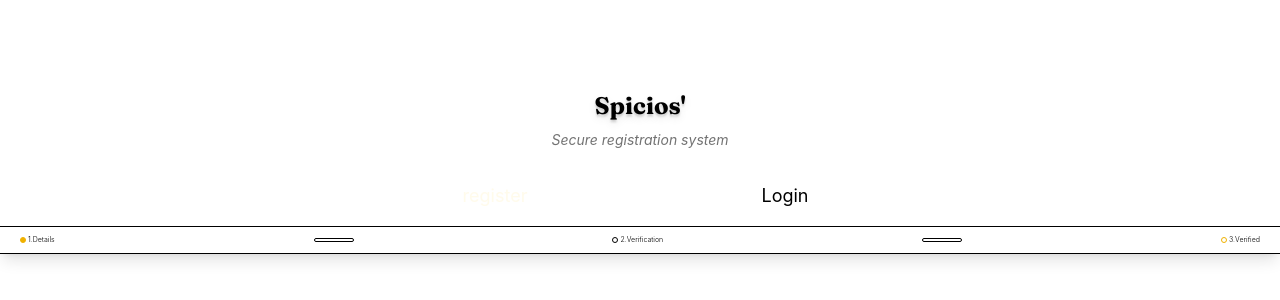
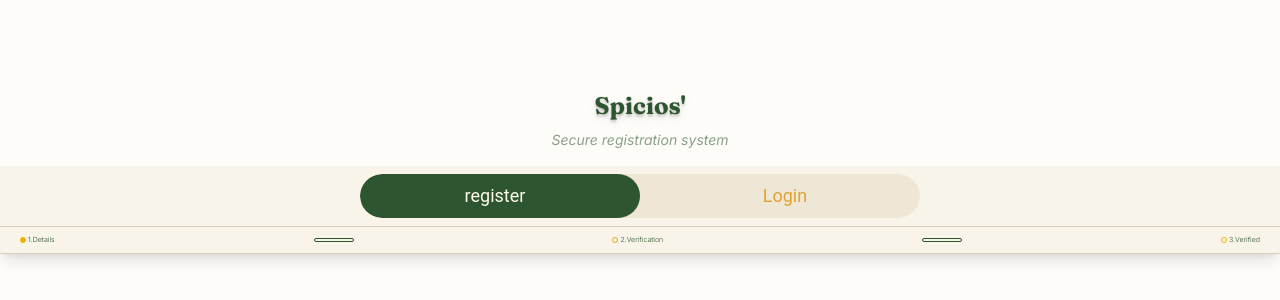
Before and after one commit to Dev-Dhiraj-01yt/react_repo_production, a React (Vite) app in the folder shop-cut/: page /login in a window 1280 px wide. Shown: the part 228-528 px from the top of the page. Built offline with nearby package versions, Linux system fonts and the light colour scheme.

Commit message:
"making some more css ammendments"

```diff
--- a/shop-cut/src/app_pages/login.jsx
+++ b/shop-cut/src/app_pages/login.jsx
@@ -16,14 +16,13 @@ export const Login = () => {
   const [isLoginMode, setIsLoginMode] = useState(false)
 
   // dom elements
-  const registerMod = useRef(null);
-  const backToggleBar = useRef(null);
+  // const registerMod = useRef(null);
+  // const backToggleBar = useRef(null);
 
   // registering registerMod
 
 
   return (
-
     <div id="login" className="bg-(--page) min-h-dvh w-dvw flex flex-col justify-center items-center overflow-hidden">
     <section className="header flex flex-col justify-start items-center gap-2">
       <span id="logo" className="font-fraunces normal text-xl font-bold text-spicios-green md:text-2xl text-shadow-lg"> Spicios' </span>
@@ -35,17 +34,17 @@ export const Login = () => {
       <div id="toggle" className="min-h-2 w-[55%] max-w-140 bg-(--input-bg) rounded-full relative overflow-hidden z-1 flex justify-between items-center gap-5">
 
         {/* toggle background bar */}
-        <div ref={backToggleBar} id="toggle_board" className={`absolute w-[50%] h-full bg-(--forest) z-0 rounded-full ${ isLoginMode ? "right-0" : "left-0"}`}></div>
+        <div id="toggle_board" className={`absolute w-[50%] h-full bg-(--forest) z-0 rounded-full ${ isLoginMode ? `right-0` : `left-0`}`}></div>
 
-        <button ref={registerMod} type="button" className="h-full w-[49%] pt-2 pb-2 pl-4 pr-4 z-1 text-lg text-amber-50"onClick={() => {
+        <button type="button" className="h-full w-[49%] pt-2 pb-2 pl-4 pr-4 z-1 text-lg text-amber-50"onClick={() => {
            setIsLoginMode(false);
         }}>register</button>
-        <button ref={registerMod} type="button" className="h-full w-[49%] pt-2 pb-2 pl-4 pr-4 z-1 text-lg text-(--saffron)" onClick={() => {
+        <button type="button" className="h-full w-[49%] pt-2 pb-2 pl-4 pr-4 z-1 text-lg text-(--saffron)" onClick={() => {
           setIsLoginMode(true)
         }}>Login</button>
       </div>
     </section>
-    <div id="registarion"className={` h-full w-full ${isLoginMode ? "opacity-0" : "opacity-100"}`}>
+    <div id="registarion"className={`h-full w-full ${isLoginMode ? "opacity-0" : "opacity-100"}`}>
       <section className="progressBar w-full bg-(--cream-light) pl-5 pr-5  border-t border-b border-(--input-border) flex nowrap shrink-0 justify-between items-center pt-2 pb-2 shadow-lg">
       <span className="level1 flex nowrap shrink-0 justify-center items-center gap-0.5">
         <div className="h-1.5 w-1.5 border border-yellow-500 rounded-full bg-yellow-500"></div>
--- a/shop-cut/src/index.css
+++ b/shop-cut/src/index.css
@@ -1,14 +1,30 @@
 @import "tailwindcss";
 
-@tailwind base;
-@tailwind components;
-@tailwind utilities;
+/* picks color wheneever the tailwind doesn't work properly */
 
-.colorPicker{
-    background-color: rgba(255, 255, 255, 0.346);
+.colorPicker {
+    background-color: yellow;
 }
+
+:root {
+    --forest: #2D5530;
+    --saffron: #E2A232;
+    --cream: #F0E8D6;
+    --cream-light: #F8F4E9;
+    --input-bg: #EFE7D6;
+    --input-border: #D9CFB8;
+    --placeholder: #9A9A86;
+    --page: #FDFCF9;
+    --font-serif: 'Noto Serif', serif;
+    --font-sans: 'Roboto', sans-serif;
+}
+
 * {
     box-sizing: border-box;
+}
+
+#login p {
+    color: var(--forest);
 }
 
 .weight-400 {
@@ -61,4 +77,11 @@
     font-variation-settings:
         "SOFT" 0,
         "WONK" 0;
+    color: var(--forest);
 }
+
+.font-Inter {
+    font-family: "Inter", sans-serif;
+    font-optical-sizing: auto;
+    color: var(--forest);
+}
```
